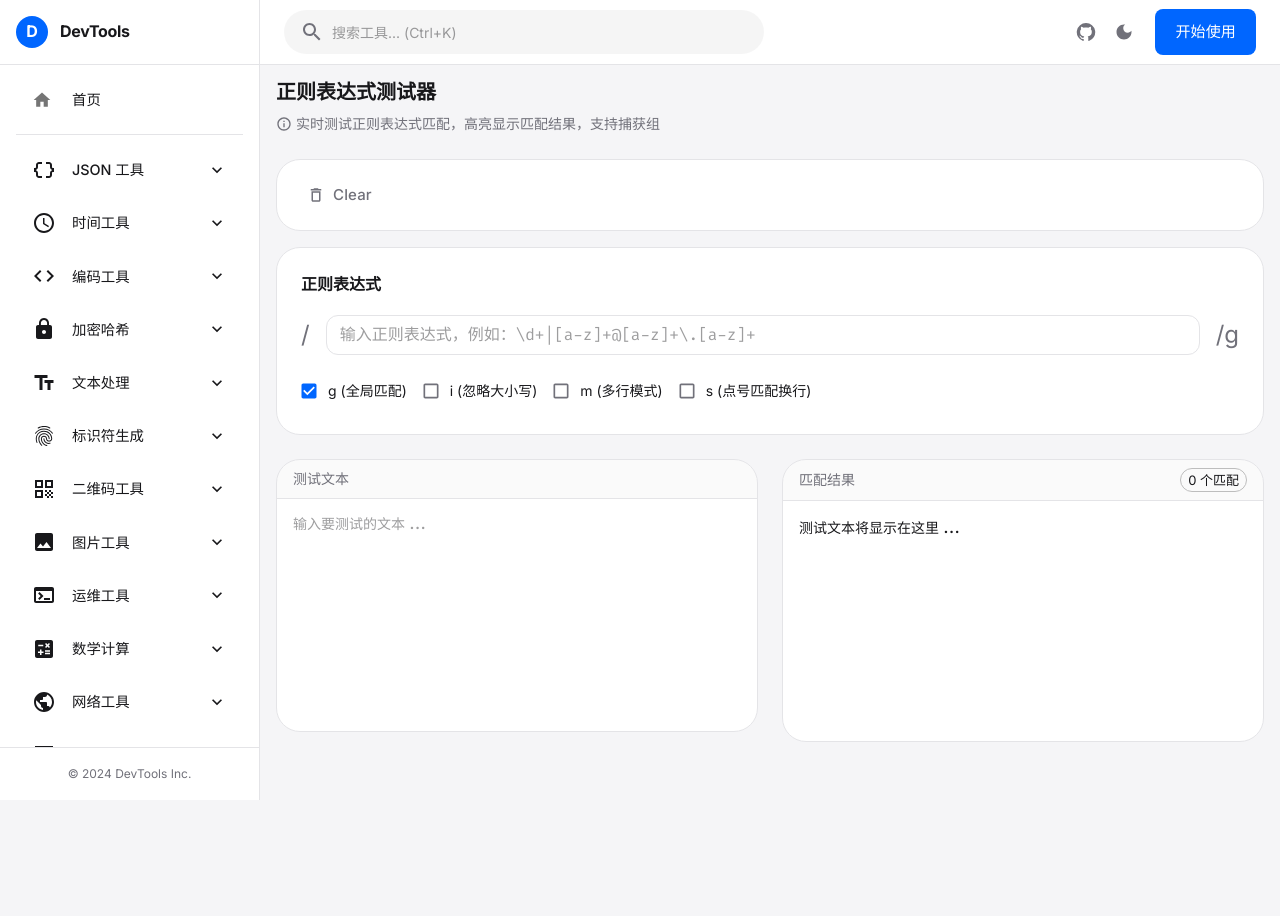
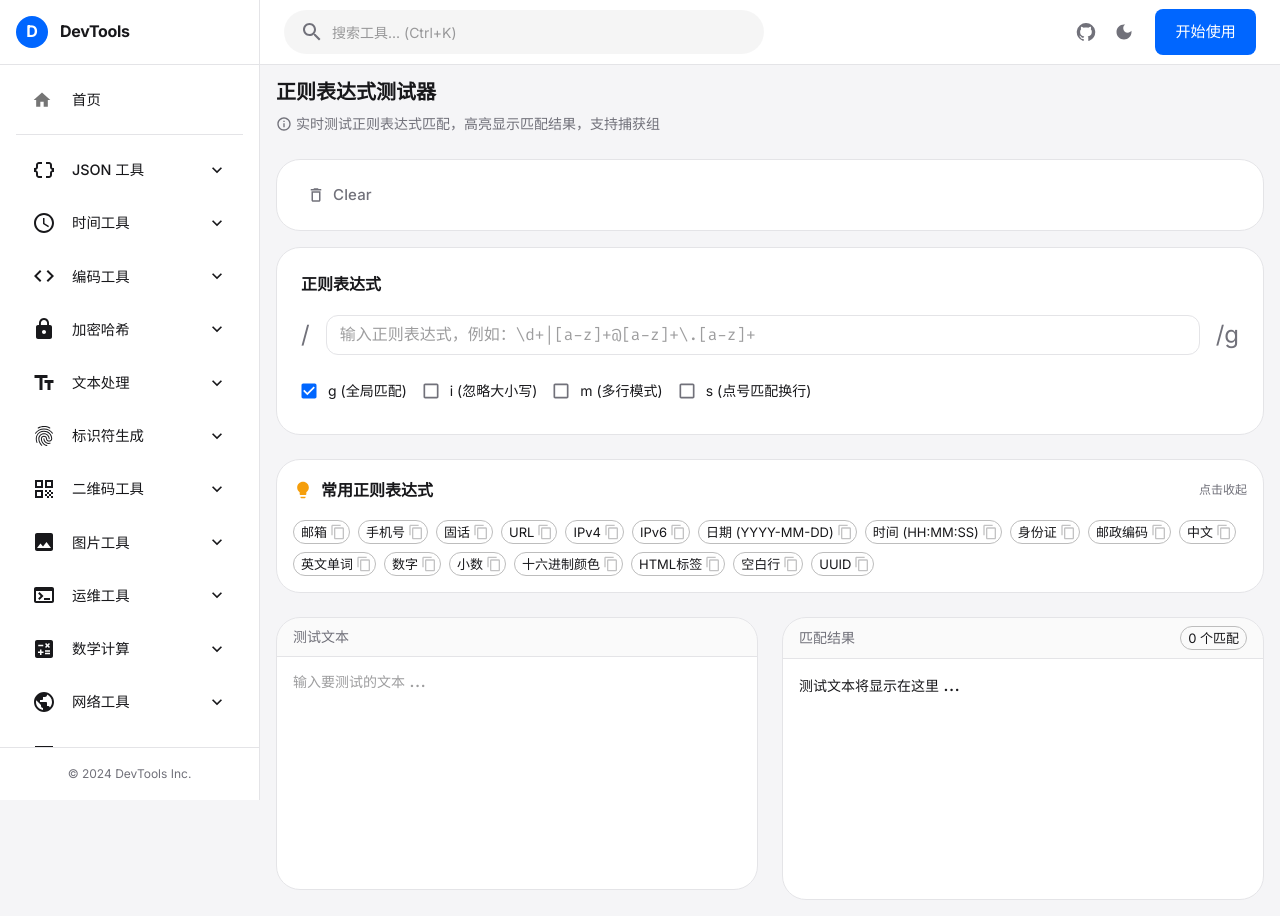
Before and after one commit to Code-suphub/tools_organization, a React (Vite) app: page /tools/regex/tester in a window 1280 px wide. Before the commit the page ends 800 px from the top, so only its background shows below. Built offline with nearby package versions, Linux system fonts and the light colour scheme.

Commit message:
feat(regex): 新增常用正则表达式快速生成面板

```diff
--- a/src/tools/regex/RegexTester.jsx
+++ b/src/tools/regex/RegexTester.jsx
@@ -13,8 +13,34 @@ import {
     Alert,
 } from '@mui/material';
 import DeleteOutlineIcon from '@mui/icons-material/DeleteOutline';
+import LightbulbIcon from '@mui/icons-material/Lightbulb';
+import ContentCopyIcon from '@mui/icons-material/ContentCopy';
 
 import ToolCard from '../../components/ToolCard';
+
+/**
+ * 常用正则表达式模板
+ */
+const COMMON_PATTERNS = [
+    { name: '邮箱', pattern: '[a-zA-Z0-9._%+-]+@[a-zA-Z0-9.-]+\\.[a-zA-Z]{2,}', desc: '匹配电子邮箱地址' },
+    { name: '手机号', pattern: '1[3-9]\\d{9}', desc: '匹配中国大陥11位手机号' },
+    { name: '固话', pattern: '0\\d{2,3}-?\\d{7,8}', desc: '匹配固定电话号码' },
+    { name: 'URL', pattern: 'https?://[\\w\\-._~:/?#\\[\\]@!$&\'()*+,;=%]+', desc: '匹配 HTTP(S) 网址' },
+    { name: 'IPv4', pattern: '((25[0-5]|2[0-4]\\d|[01]?\\d\\d?)\\.){3}(25[0-5]|2[0-4]\\d|[01]?\\d\\d?)', desc: '匹配 IPv4 地址' },
+    { name: 'IPv6', pattern: '([0-9a-fA-F]{1,4}:){7}[0-9a-fA-F]{1,4}', desc: '匹配标准 IPv6 地址' },
+    { name: '日期 (YYYY-MM-DD)', pattern: '\\d{4}[-/]\\d{1,2}[-/]\\d{1,2}', desc: '匹配年-月-日格式' },
+    { name: '时间 (HH:MM:SS)', pattern: '([01]?\\d|2[0-3]):[0-5]\\d(:[0-5]\\d)?', desc: '匹配时:分:秒格式' },
+    { name: '身份证', pattern: '\\d{17}[\\dXx]', desc: '匹配18位身份证号' },
+    { name: '邮政编码', pattern: '\\d{6}', desc: '匹配6位邮编' },
+    { name: '中文', pattern: '[\\u4e00-\\u9fa5]+', desc: '匹配中文字符' },
+    { name: '英文单词', pattern: '[a-zA-Z]+', desc: '匹配英文字母' },
+    { name: '数字', pattern: '\\d+', desc: '匹配整数' },
+    { name: '小数', pattern: '-?\\d+\\.\\d+', desc: '匹配小数数字' },
+    { name: '十六进制颜色', pattern: '#[0-9a-fA-F]{3,6}', desc: '匹配如 #FFF 或 #FFFFFF' },
+    { name: 'HTML标签', pattern: '<[^>]+>', desc: '匹配 HTML 标签' },
+    { name: '空白行', pattern: '^\\s*$', desc: '匹配空行或纯空白行' },
+    { name: 'UUID', pattern: '[0-9a-fA-F]{8}-[0-9a-fA-F]{4}-[0-9a-fA-F]{4}-[0-9a-fA-F]{4}-[0-9a-fA-F]{12}', desc: '匹配 UUID 格式' },
+];
 
 /**
  * 正则表达式测试器
@@ -33,6 +59,7 @@ function RegexTester() {
     const [testString, setTestString] = useState('');
     const [flags, setFlags] = useState({ g: true, i: false, m: false, s: false });
     const [error, setError] = useState(null);
+    const [showPatterns, setShowPatterns] = useState(true);
 
     /**
      * 构建正则表达式标志字符串
@@ -108,6 +135,24 @@ function RegexTester() {
         setTestString('');
         setError(null);
     }, []);
+
+    /**
+     * 应用常用正则
+     */
+    const applyPattern = (p) => {
+        setPattern(p);
+    };
+
+    /**
+     * 复制正则表达式
+     */
+    const copyPattern = async (p) => {
+        try {
+            await navigator.clipboard.writeText(p);
+        } catch (err) {
+            console.error('复制失败:', err);
+        }
+    };
 
     /**
      * 渲染高亮文本
@@ -285,6 +330,59 @@ function RegexTester() {
                     </Paper>
                 </Grid>
 
+                {/* 常用正则表达式 */}
+                <Grid item xs={12}>
+                    <Paper
+                        elevation={0}
+                        sx={{
+                            p: 2,
+                            backgroundColor: theme.palette.background.paper,
+                            border: `1px solid ${theme.palette.divider}`,
+                            borderRadius: 2,
+                        }}
+                    >
+                        <Box
+                            sx={{
+                                display: 'flex',
+                                justifyContent: 'space-between',
+                                alignItems: 'center',
+                                mb: showPatterns ? 2 : 0,
+                                cursor: 'pointer',
+                            }}
+                            onClick={() => setShowPatterns(!showPatterns)}
+                        >
+                            <Typography variant="subtitle1" fontWeight={600} sx={{ display: 'flex', alignItems: 'center', gap: 1 }}>
+                                <LightbulbIcon fontSize="small" color="warning" />
+                                常用正则表达式
+                            </Typography>
+                            <Typography variant="caption" color="text.secondary">
+                                点击{showPatterns ? '收起' : '展开'}
+                            </Typography>
+                        </Box>
+                        {showPatterns && (
+                            <Box sx={{ display: 'flex', flexWrap: 'wrap', gap: 1 }}>
+                                {COMMON_PATTERNS.map((item, idx) => (
+                                    <Chip
+                                        key={idx}
+                                        label={item.name}
+                                        onClick={() => applyPattern(item.pattern)}
+                                        onDelete={() => copyPattern(item.pattern)}
+                                        deleteIcon={<ContentCopyIcon fontSize="small" />}
+                                        variant="outlined"
+                                        size="small"
+                                        title={`${item.desc}\n${item.pattern}`}
+                                        sx={{
+                                            '&:hover': {
+                                                backgroundColor: theme.palette.action.hover,
+                                            },
+                                        }}
+                                    />
+                                ))}
+                            </Box>
+                        )}
+                    </Paper>
+                </Grid>
+
                 {/* 错误提示 */}
                 {error && (
                     <Grid item xs={12}>
```
